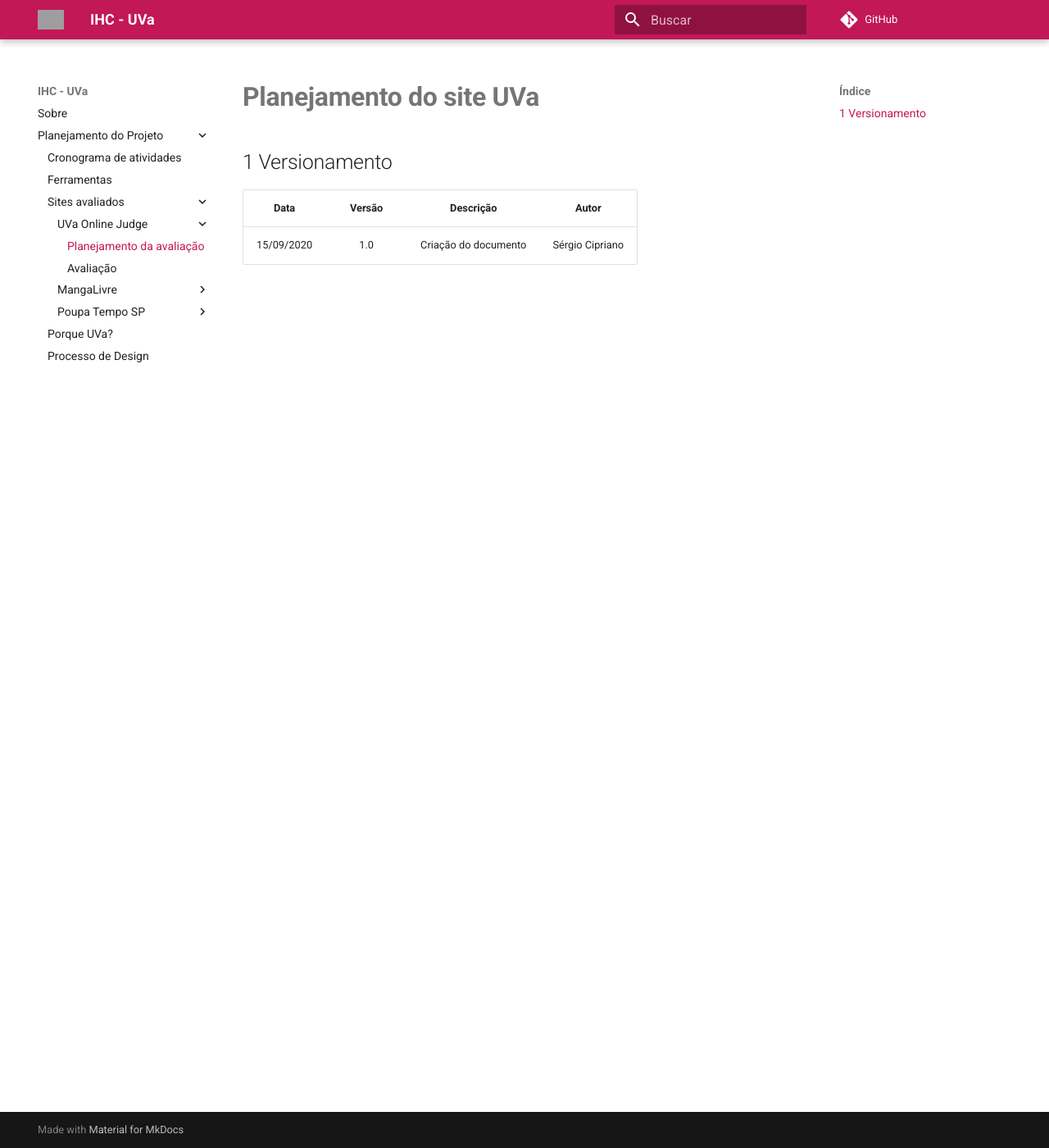
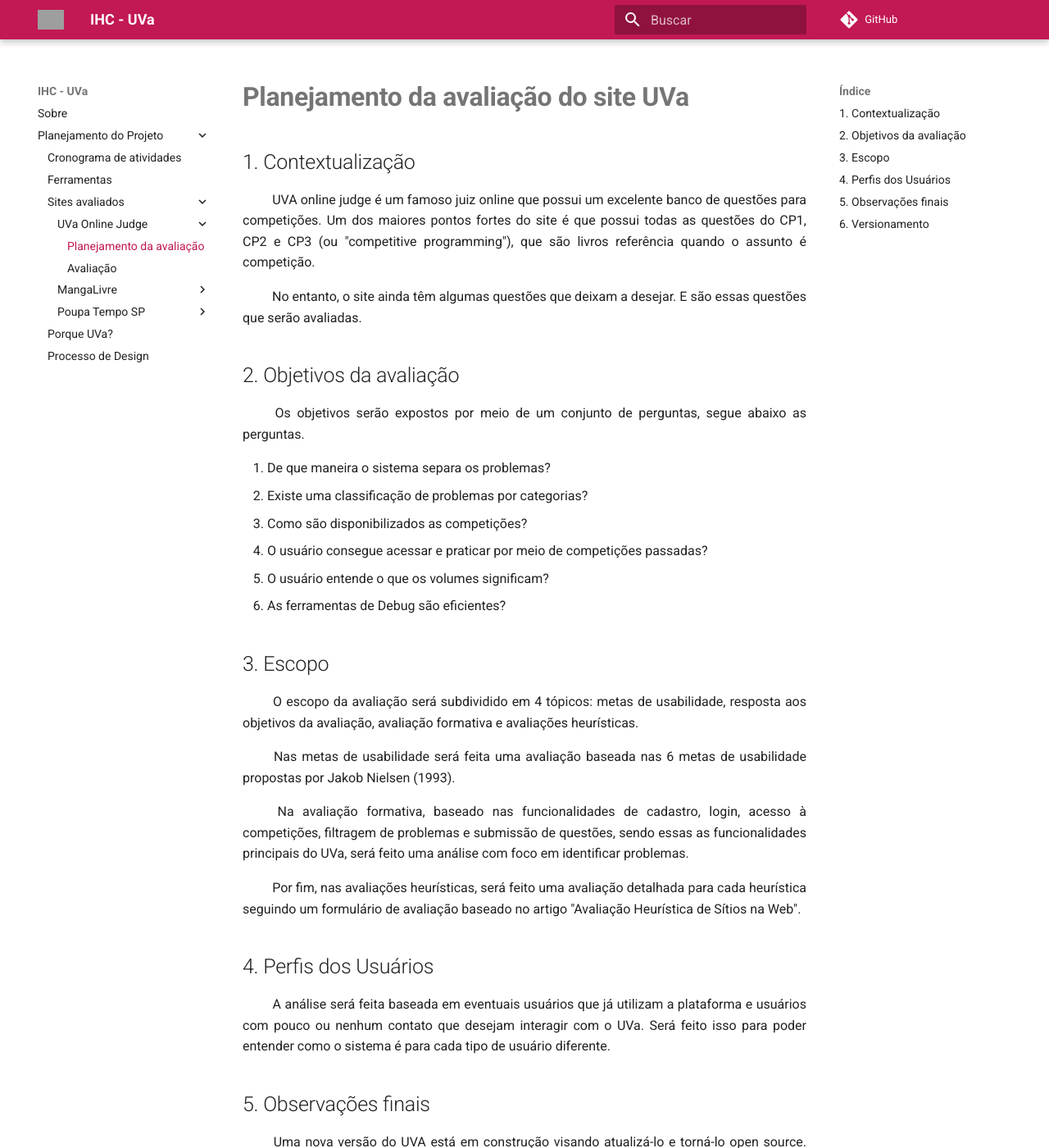
Before and after one commit to WashingtonBispo/2020.1-UVaJudge, an MkDocs documentation site: the page built from docs/planejamentos_individuais/planejamento_uva.md, in a window 1280 px wide and 1400 px high. Shown: the whole window at 82% size. Built offline with MkDocs 1.6.1 and Material for MkDocs 9.7.7, drawn with Linux system fonts in a browser that asks for light colours; comment, search, counter and statistics services are not loaded; some of the changed text lies outside the part shown; grey boxes are pictures that could not be loaded.

Commit message:
Adding UVa's evaluation planning

```diff
--- a/docs/planejamentos_individuais/planejamento_uva.md
+++ b/docs/planejamentos_individuais/planejamento_uva.md
@@ -1,7 +1,48 @@
-# **Planejamento do site UVa**
+# **Planejamento da avaliação do site UVa**
 
-## 1 Versionamento
+## 1. Contextualização
+
+<p align="justify"> &emsp;&emsp; UVA online judge é um famoso juiz online que possui um excelente banco de questões para competições. Um dos maiores pontos fortes do site é que possui todas as questões do CP1, CP2 e CP3 (ou "competitive programming"), que são livros referência quando o assunto é competição.</p>
+
+<p align="justify"> &emsp;&emsp; No entanto, o site ainda têm algumas questões que deixam a desejar. E são essas questões que serão avaliadas.</p>
+
+## 2. Objetivos da avaliação
+
+<p align="justify"> &emsp;&emsp; Os objetivos serão expostos por meio de um conjunto de perguntas, segue abaixo as perguntas.</p>
+
+1. De que maneira o sistema separa os problemas?
+2. Existe uma classificação de problemas por categorias?
+3. Como são disponibilizados as competições?
+4. O usuário consegue acessar e praticar por meio de competições passadas?
+5. O usuário entende o que os volumes significam?
+6. As ferramentas de Debug são eficientes?
+
+## 3. Escopo
+
+<p align="justify"> &emsp;&emsp; O escopo da avaliação será subdividido em 4 tópicos: metas de usabilidade, resposta aos objetivos da avaliação, avaliação formativa e avaliações heurísticas.</p>
+
+<p align="justify"> &emsp;&emsp; Nas metas de usabilidade será feita uma avaliação baseada nas 6 metas de usabilidade propostas por Jakob Nielsen (1993).</p>
+
+<p align="justify"> &emsp;&emsp; Na avaliação formativa, baseado nas funcionalidades de cadastro, login, acesso à competições, filtragem de problemas e submissão de questões, sendo essas as funcionalidades principais do UVa, será feito uma análise com foco em identificar problemas.</p>
+
+<p align="justify"> &emsp;&emsp; Por fim, nas avaliações heurísticas, será feito uma avaliação detalhada para cada heurística seguindo um formulário de avaliação baseado no artigo "Avaliação Heurística de Sítios na Web".</p>
+
+## 4. Perfis dos Usuários
+
+<p align="justify"> &emsp;&emsp; A análise será feita baseada em eventuais usuários que já utilizam a plataforma e usuários com pouco ou nenhum contato que desejam interagir com o UVa. Será feito isso para poder entender como o sistema é para cada tipo de usuário diferente.</p>
+
+## 5. Observações finais
+
+<p align="justify"> &emsp;&emsp; Uma nova versão do UVA está em construção visando atualizá-lo e torná-lo open source. Entretanto o projeto está estagnado e seu desenvolvimento anda a passos lentos. Portanto, ainda é válido analisar a versão disponível atualmente.</p>
+
+Site que será avaliado: <a href="https://onlinejudge.org/">UVa online judge</a>
+
+Nova versão do UVA: <a href="https://github.com/TheOnlineJudge/ojudge">Futuro online judge</a>
+
+## 6. Versionamento
 
 |Data|Versão|Descrição|Autor|
 |:-:|:-:|:-:|:-:|
-|15/09/2020|1.0|Criação do documento|Sérgio Cipriano|
+|08/09/2020|1.0|Primeira versão da avaliação em latex|Sérgio Cipriano|
+|15/09/2020|1.1|Criação do documento|Sérgio Cipriano|
+|16/09/2020|2.0|Adaptação do material de latex para markdown|Sérgio Cipriano|
```
Also changed, not shown: README.md (+1 -1 lines), docs/index.md (+1 -1 lines), docs/planejamentos_individuais/planejamento_mangalivre.md (+2 -1 lines), docs/planejamentos_individuais/planejamento_poupatemposp.md (+2 -1 lines).
